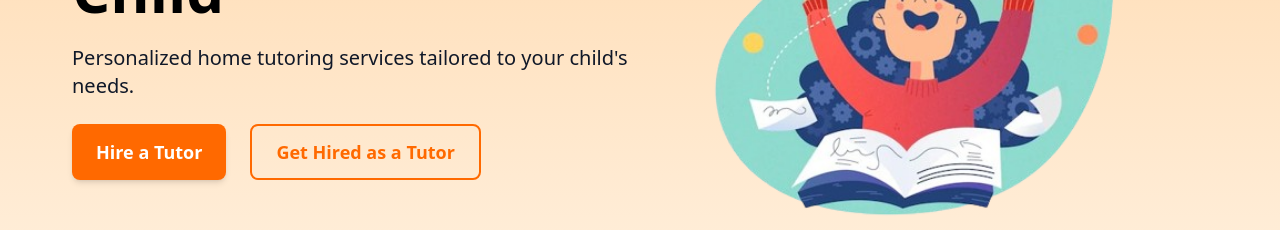
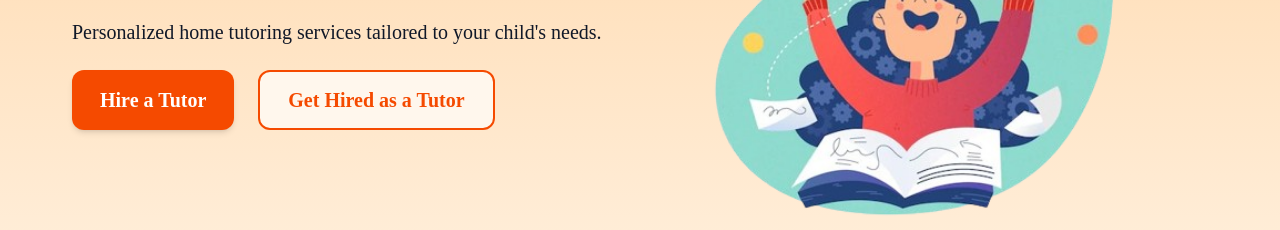
Before and after one commit to mr21sanger/gurukul, a React (Vite) app in the folder Frontend/: page / in a window 1280 px wide. Shown: the part 344-574 px from the top of the page. Built offline with nearby package versions, Linux system fonts and the light colour scheme; no server answers.

Commit message:
updated UI

```diff
--- a/Frontend/src/Components/Container.jsx
+++ b/Frontend/src/Components/Container.jsx
@@ -2,7 +2,7 @@ import React from 'react'
 
 function Container({children}) {
   return (
-    <div className='p-0 m-0 bg-orange-200 h-full w-full'>
+    <div className='p-0 m-0 bg-orange-200 h-full w-full font-[poppins]'>
       {children}
     </div>
   )
--- a/Frontend/src/Pages/HomePage.jsx
+++ b/Frontend/src/Pages/HomePage.jsx
@@ -84,27 +84,29 @@ const HomePage = () => {
                             Personalized home tutoring services tailored to your child's needs.
                         </motion.p>
 
+
                         {/* Buttons */}
                         <div className="flex justify-center md:justify-start gap-4 sm:gap-6 mt-3 z-50">
                             <motion.button
-                                whileHover={{ scale: 1.05 }}
-                                whileTap={{ scale: 0.95 }}
+                                whileHover={{ scale: 1.08 }}
+                                whileTap={{ scale: 0.92 }}
                                 transition={{ duration: 0.2 }}
                                 onClick={() => handleHeroButtonClick("Student")}
-                                className="bg-orange-500 text-white px-5 sm:px-6 py-3 rounded-lg font-semibold text-base sm:text-lg shadow-md hover:bg-orange-600 transition-all"
+                                className="bg-orange-600 text-white px-6 sm:px-7 py-3.5 rounded-xl font-semibold text-lg sm:text-xl shadow-md hover:bg-orange-700 hover:shadow-lg focus:ring-4 focus:ring-orange-300 transition-all"
                             >
                                 Hire a Tutor
                             </motion.button>
 
                             <motion.button
-                                whileHover={{ scale: 1.05 }}
-                                whileTap={{ scale: 0.95 }}
+                                whileHover={{ scale: 1.08 }}
+                                whileTap={{ scale: 0.92 }}
                                 transition={{ duration: 0.2 }}
                                 onClick={() => handleHeroButtonClick("Instructor")}
-                                className="border-2 border-orange-500 text-orange-500 px-5 font-bold sm:px-6 py-3 rounded-lg text-base sm:text-lg hover:bg-orange-500 hover:text-white transition-all"
+                                className="border-2 border-orange-600 text-orange-600 px-6 sm:px-7 py-3.5 rounded-xl font-semibold text-lg sm:text-xl bg-orange-50 hover:bg-orange-600 hover:text-white hover:shadow-lg focus:ring-4 focus:ring-orange-300 transition-all"
                             >
                                 Get Hired as a Tutor
                             </motion.button>
+
                         </div>
                     </div>
 
```
